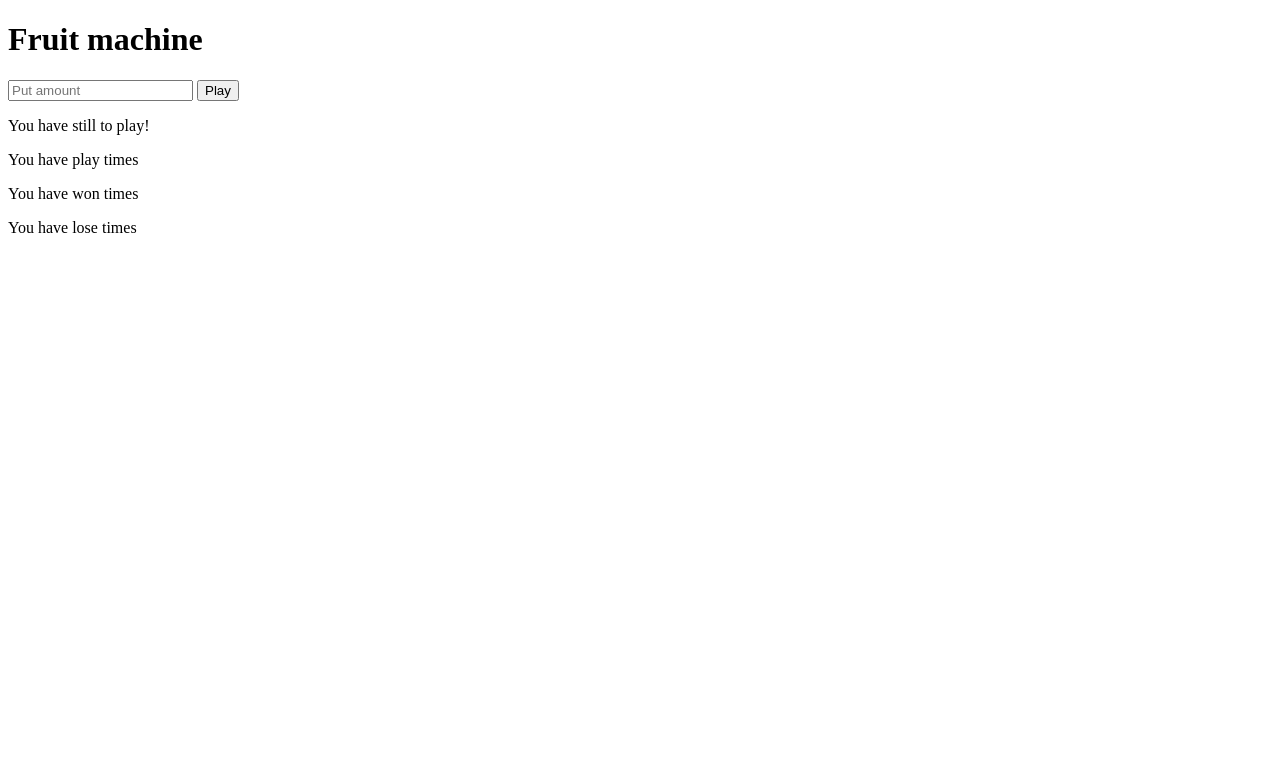
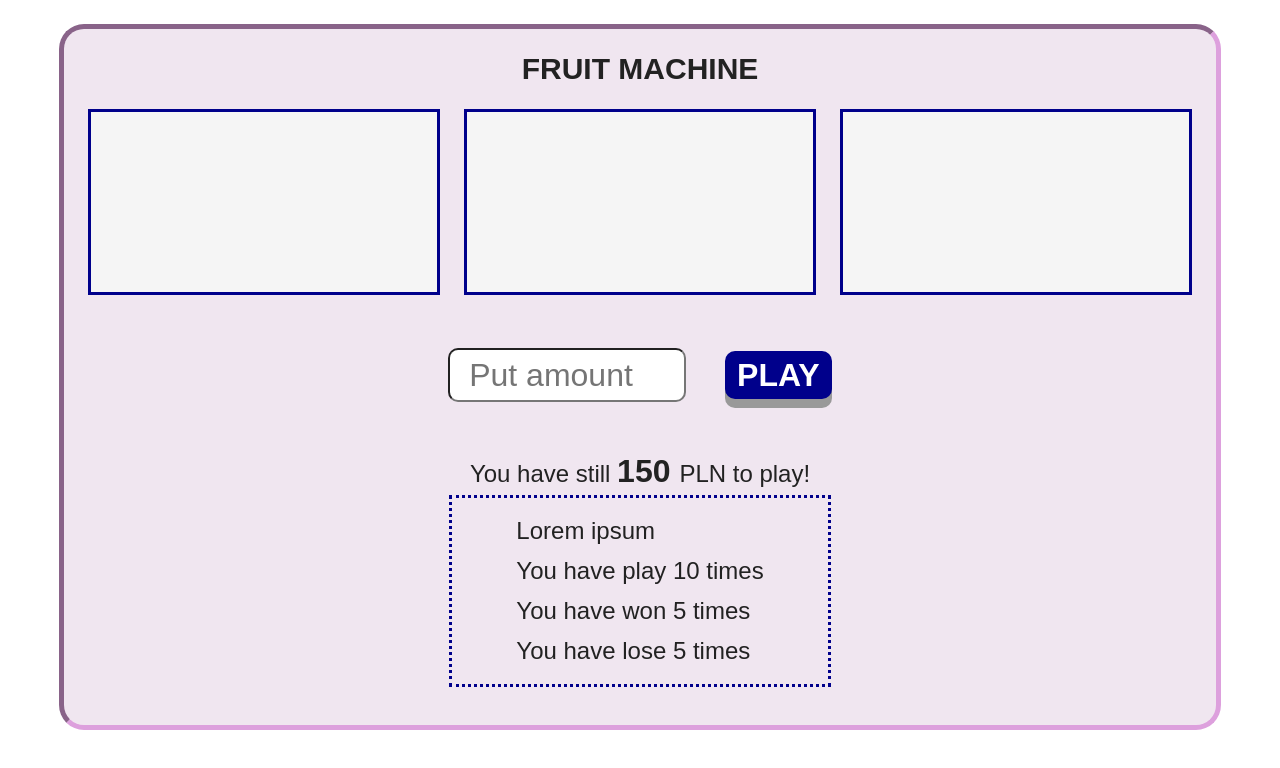
Before and after one commit to paulinapawelczyk/FruitMachine, a plain HTML site: page index.html in a window 1280 px wide. Drawn offline with Linux system fonts and the light colour scheme.

Commit message:
Add styling

```diff
--- a/css/main.css
+++ b/css/main.css
@@ -0,0 +1,108 @@
+.wrapper {
+    width: 90%;
+    min-height: 70vh;
+    margin: 3vh auto 0;
+    display: flex;
+    flex-direction: column;
+    flex-wrap: wrap;
+    justify-content: center;
+    background-color: rgb(240, 230, 240);
+    border: 5px inset plum;
+    border-radius: 25px;
+}
+
+.wrapper h1 {
+    text-align: center;
+    font-size: 30px;
+    font-weight: bold;
+    font-family: Arial, Helvetica, sans-serif;
+    text-transform: uppercase;
+    flex-basis: 10vh;
+    line-height: 10vh;
+}
+
+.game_window {
+    justify-content: space-evenly;
+    display: flex;
+}
+
+.fruit {
+    border: 3px solid darkblue;
+    flex-basis: 30%;
+    height: 180px;
+    background-color: whitesmoke;
+}
+
+.play {
+    margin: 0 auto;
+    flex-basis: 20vh;
+    width: 30vw;
+    display: flex;
+    align-items: center;
+    justify-content: space-between;
+    /* flex-wrap: wrap; */
+}
+
+.play input {
+    width: 60%;
+    height: 30%;
+    padding-left: 5%;
+    border-radius: 10px;
+    font-size: 2rem;
+}
+
+.play button {
+    margin-left: 10%;
+    width: 30%;
+    height: 30%;
+    background-color: darkblue;
+    border: none;
+    border-radius: 10px;
+    font-size: 2rem;
+    text-transform: uppercase;
+    font-weight: bold;
+    color: #FFF;
+    box-shadow: 0 9px #999;
+}
+
+.play button:hover {
+    background-color: #000;
+}
+
+.play button:active {
+    background-color: darkblue;
+    box-shadow: 0 5px #666;
+    transform: translateY(5px);
+}
+
+.amount_panel {
+    margin: 0 auto;
+    flex-basis: 5vh;
+    font-size: 1.5rem;
+    font-family: Arial, Helvetica, sans-serif;
+    /* padding-bottom: 2%; */
+}
+
+.wallet {
+    font-weight: bold;
+    font-size: 2rem;
+}
+
+.games {
+    margin: 0 auto;
+    flex-basis: 20vh;
+    display: flex;
+    flex-direction: column;
+    justify-content: space-around;
+    font-family: Arial, Helvetica, sans-serif;
+    font-size: 1.5rem;
+    border: 3px dotted darkblue;
+    padding: 1vw 5vw;
+    margin-bottom: 3vw;
+}
+
+@media (max-width: 1024px) {
+    .play button {
+        font-size: 1rem;
+    }
+}
--- a/index.html
+++ b/index.html
@@ -6,6 +6,7 @@
     <meta http-equiv="X-UA-Compatible" content="IE=edge">
     <meta name="viewport" content="width=device-width, initial-scale=1.0">
     <title>Fruit Machine</title>
+    <link rel="stylesheet" href="css/reset.css">
     <link rel="stylesheet" href="css/main.css">
 </head>
 
@@ -13,6 +14,7 @@
     <div class="wrapper">
         <h1>Fruit machine</h1>
         <section class="game_window">
+
             <div class="fruit"></div>
             <div class="fruit"></div>
             <div class="fruit"></div>
@@ -24,19 +26,19 @@
         </section>
 
         <section class="amount_panel">
-            <p>You have still <span class="wallet"></span> to play!</p>
+            <p>You have still <span class="wallet">150 </span> PLN to play!</p>
         </section>
 
         <section class="games">
-            <div class="game_result"></div>
+            <div class="game_result">Lorem ipsum</div>
             <div>
-                <p>You have play <span class="game_number"></span> times</p>
+                <p>You have play <span class="game_number">10</span> times</p>
             </div>
             <div>
-                <p>You have won <span class="game_win"></span> times</p>
+                <p>You have won <span class="game_win">5</span> times</p>
             </div>
             <div>
-                <p>You have lose <span class="game_loss"></span> times</p>
+                <p>You have lose <span class="game_loss">5</span> times</p>
             </div>
         </section>
     </div>
```
